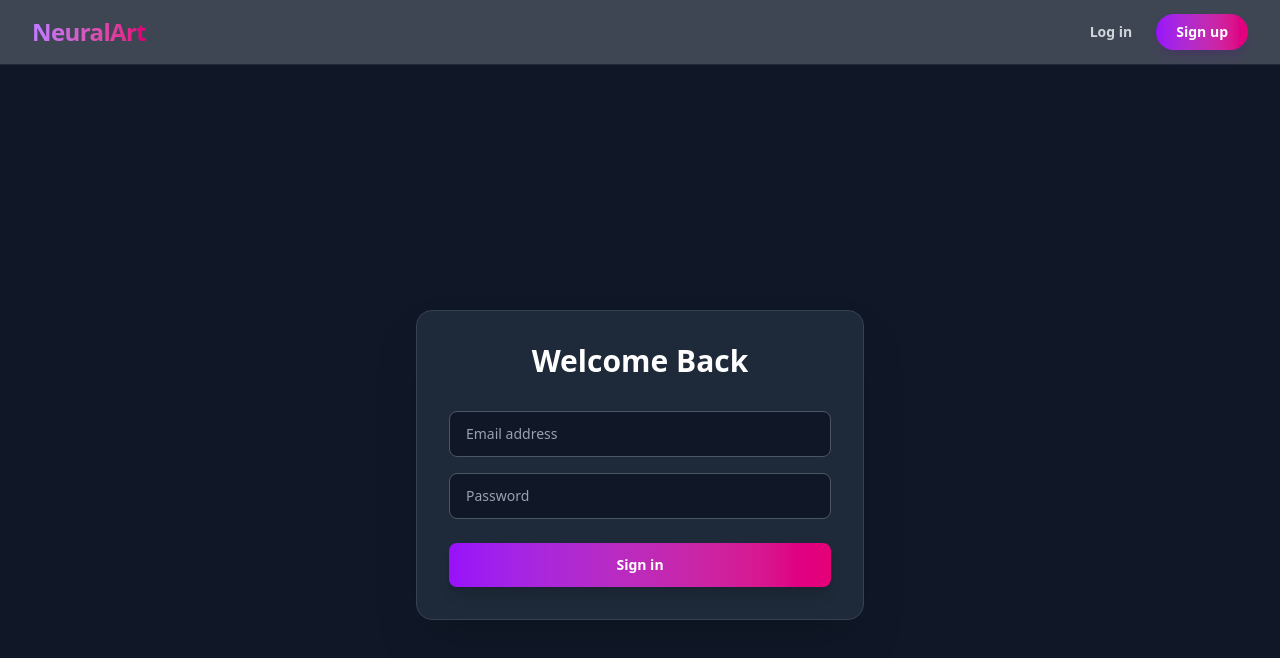
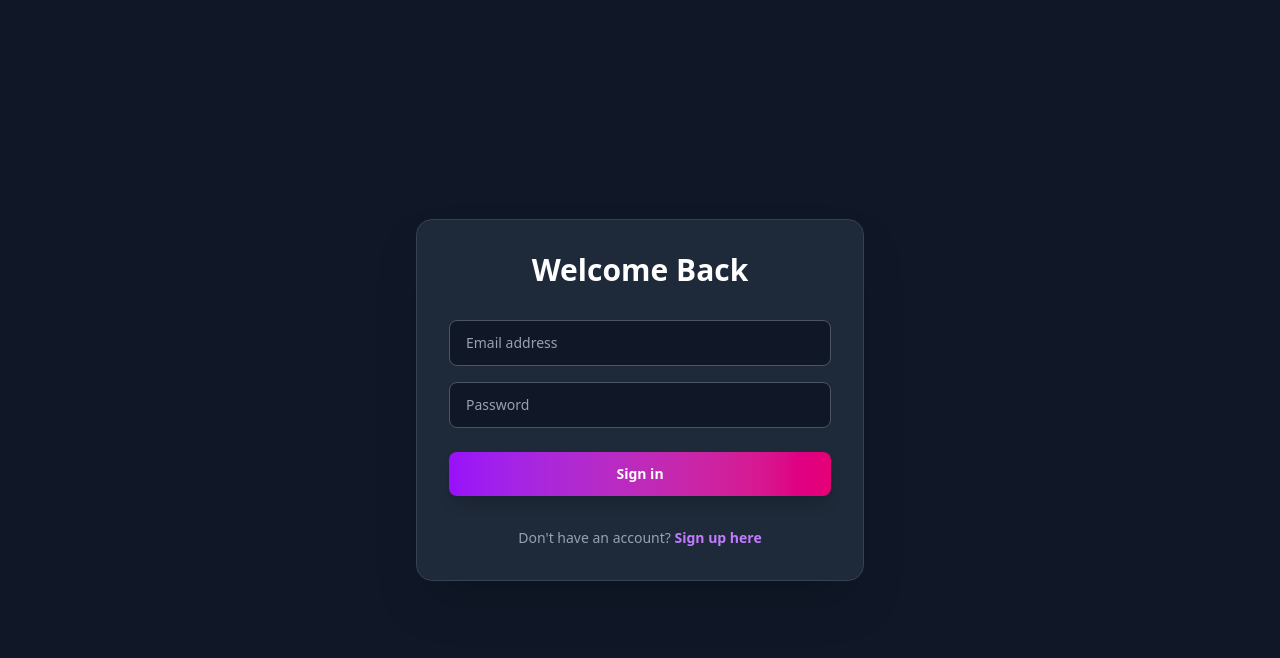
Before and after one commit to Kevo-03/Neural-Style-Transfer, a Next.js app in the folder frontend/: page /login in a window 1280 px wide. Shown: the top 658 px of the page. Built offline with nearby package versions, Linux system fonts and the light colour scheme; no server answers.

Commit message:
navbar removed from landing signup login

```diff
--- a/frontend/src/app/layout.tsx
+++ b/frontend/src/app/layout.tsx
@@ -27,7 +27,7 @@ export default function RootLayout({
   return (
     <html lang="en">
       <body
-        className={`${geistSans.variable} ${geistMono.variable} antialiased`}
+        className={`${geistSans.variable} ${geistMono.variable} antialiased bg-gray-900 text-white min-h-screen`}
       >
         <AuthProvider>
           <Navbar />
--- a/frontend/src/app/login/page.tsx
+++ b/frontend/src/app/login/page.tsx
@@ -3,7 +3,8 @@
 import { useState } from "react";
 import { useAuth } from "@/context/AuthContext";
 
-import { Loader2 } from "lucide-react"; // Added for the spinning effect!
+import { Loader2 } from "lucide-react";
+import Link from "next/link";
 
 export default function LoginPage() {
     const [email, setEmail] = useState("");
@@ -83,6 +84,12 @@ export default function LoginPage() {
                         </button>
                     </div>
                 </form>
+                <div className="text-center text-sm text-gray-400 mt-4">
+                    Don't have an account?{" "}
+                    <Link href="/signup" className="font-semibold text-purple-400 hover:text-pink-400 transition">
+                        Sign up here
+                    </Link>
+                </div>
             </div>
         </div>
     );
--- a/frontend/src/components/Navbar.tsx
+++ b/frontend/src/components/Navbar.tsx
@@ -1,12 +1,23 @@
 "use client";
 
+import { usePathname } from "next/navigation";
 import Link from "next/link";
 import { useAuth } from "@/context/AuthContext";
-import { Loader2 } from "lucide-react";
 
 export default function Navbar() {
-    const { isAuthenticated, isCheckingAuth, logout } = useAuth();
+    // We only need logout now! The middleware handles the rest.
+    const { logout } = useAuth();
+    const pathname = usePathname();
 
+    // 1. THE INVISIBILITY CLOAK
+    // Hide the navbar entirely on public/auth pages
+    const hiddenPaths = ["/", "/login", "/signup"];
+    if (hiddenPaths.includes(pathname)) {
+        return null;
+    }
+
+    // 2. THE DASHBOARD NAVBAR
+    // If the code reaches here, the middleware GUARANTEES they have a valid cookie.
     return (
         <nav className="sticky top-0 z-50 w-full border-b border-gray-800 bg-gray-900/80 backdrop-blur-md px-4 sm:px-6 lg:px-8">
             <div className="mx-auto flex h-16 max-w-7xl items-center justify-between">
@@ -21,13 +32,8 @@ export default function Navbar() {
                     </Link>
                 </div>
 
-                {/* RIGHT SIDE: Dynamic Links */}
+                {/* RIGHT SIDE: Guaranteed Authenticated Links */}
                 <div className="flex items-center space-x-6">
-                    {/* Prevent UI flashing while checking token */}
-                    {isCheckingAuth ? (
-                        <Loader2 className="w-5 h-5 animate-spin text-purple-500" />
-                    ) : isAuthenticated ? (
-                        <>
                     <Link
                         href="/generate"
                         className="text-sm font-semibold text-gray-300 hover:text-purple-400 transition"
@@ -46,23 +52,6 @@ export default function Navbar() {
                     >
                         Log out
                     </button>
-                        </>
-                    ) : (
-                        <>
-                            <Link
-                                href="/login"
-                                className="text-sm font-semibold text-gray-300 hover:text-white transition"
-                            >
-                                Log in
-                            </Link>
-                            <Link
-                                href="/signup"
-                                className="rounded-full bg-gradient-to-r from-purple-600 to-pink-600 px-5 py-2 text-sm font-bold text-white hover:opacity-90 transition shadow-lg shadow-purple-900/20"
-                            >
-                                Sign up
-                            </Link>
-                        </>
-                    )}
                 </div>
 
             </div>
--- a/frontend/src/context/AuthContext.tsx
+++ b/frontend/src/context/AuthContext.tsx
@@ -1,7 +1,6 @@
 "use client";
 
 import React, { createContext, useContext, useState, useEffect } from "react";
-import { useRouter } from "next/navigation";
 import api from "../lib/api"; // Adjust this path to wherever your Axios instance lives
 
 interface AuthContextType {
@@ -17,7 +16,6 @@ const AuthContext = createContext<AuthContextType | undefined>(undefined);
 export const AuthProvider = ({ children }: { children: React.ReactNode }) => {
     const [isAuthenticated, setIsAuthenticated] = useState(false);
     const [isCheckingAuth, setIsCheckingAuth] = useState(true);
-    const router = useRouter();
 
     // 1. Check for the token when the app first loads
     useEffect(() => {
```
Also changed, not shown: 1 other file (tests, documents, lock files or other folders). Lines whose indentation alone changed are shown as unchanged.
